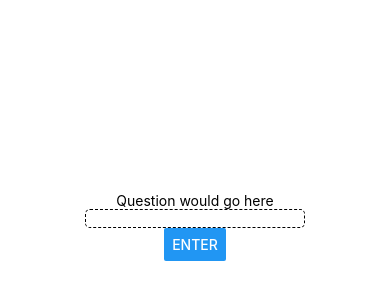
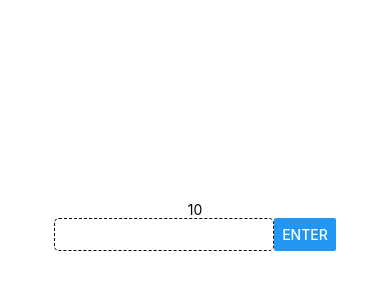
Before and after one commit to EitanADA/U17App, a React Native app: screen / in a window 390 px wide. Shown: the part 196-496 px from the top of the page. Built offline with nearby package versions, Linux system fonts and the light colour scheme.

Commit message:
Add a random number generator

```diff
--- a/App.js
+++ b/App.js
@@ -1,16 +1,20 @@
 import { StatusBar } from 'expo-status-bar';
-import React from 'react';
-import { StyleSheet, Text, TextInput, View, Button, SafeAreaView, Alert, } from 'react-native';
+import React, { useState } from 'react';
+import { StyleSheet, Text, TextInput, View, Button, SafeAreaView, Alert, Keyboard } from 'react-native';
 
 export default function App() {
+  const [randomValue, setRandomValue] = useState(Math.floor(Math.random() * 12) + 1);
   return (
     <View style={styles.container}>
-      <Text>Question would go here</Text>
-      <TextInput style={styles.inputBox}></TextInput>
-      <Button
-      title="Enter"
-      onPress={() => Alert.alert('Button pressed')}
-      />
+      <Text>{randomValue}</Text>
+
+      <View style={styles.inputContainer}>
+        <TextInput style={styles.inputBox}></TextInput>
+        <Button
+        title="Enter"
+        onPress={() => setRandomValue(Math.floor(Math.random() * 12) + 1)}
+        />
+      </View>
       <StatusBar style="auto" />
     </View>
   );
@@ -27,5 +31,9 @@ const styles = StyleSheet.create({
     borderWidth: 1,
     borderRadius: 5,
     borderStyle: 'dashed',
-  }
+  },
+  inputContainer: {
+    flexDirection: 'row',
+    flexWrap: 'wrap',
+  },
 });
```
